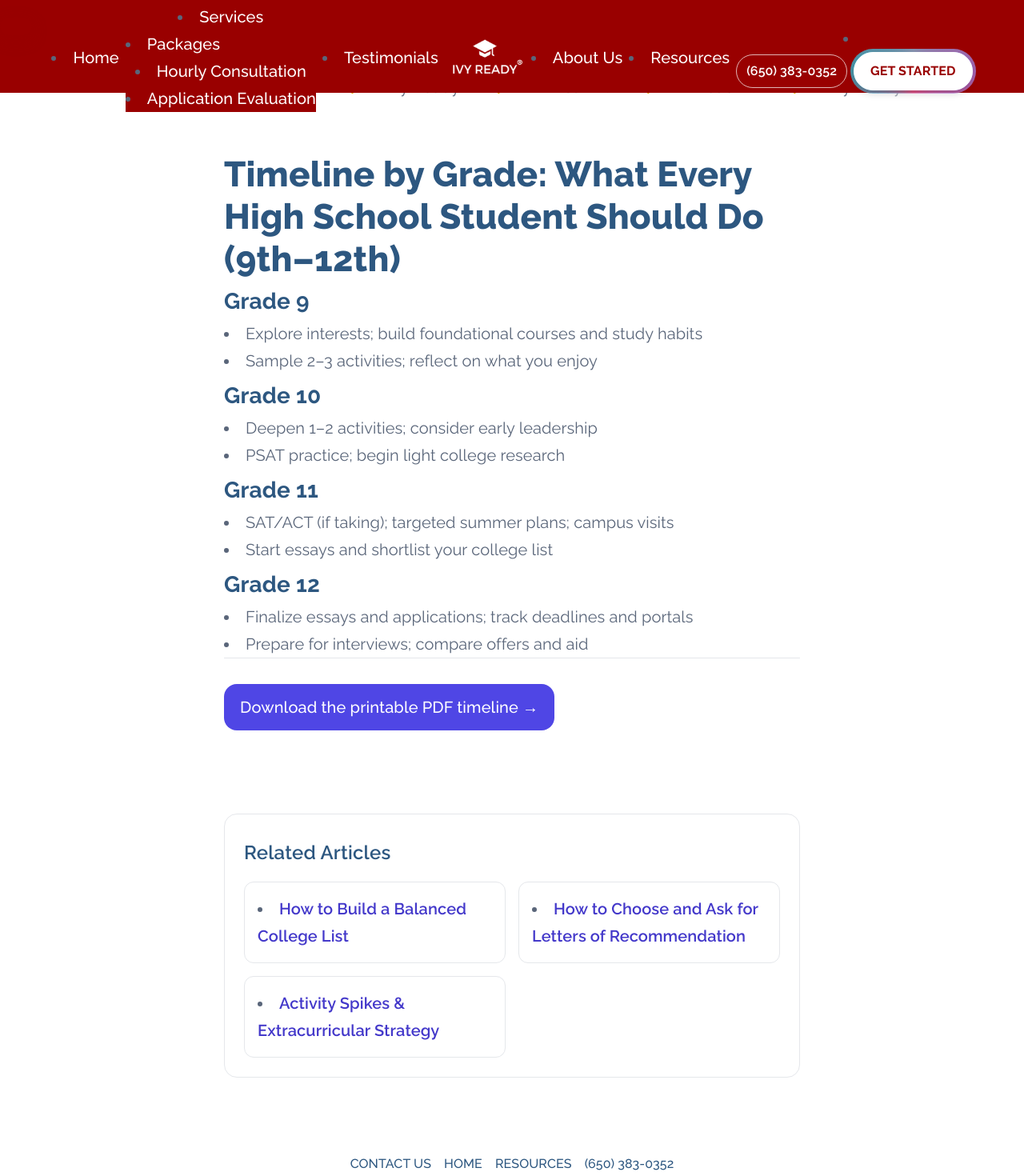
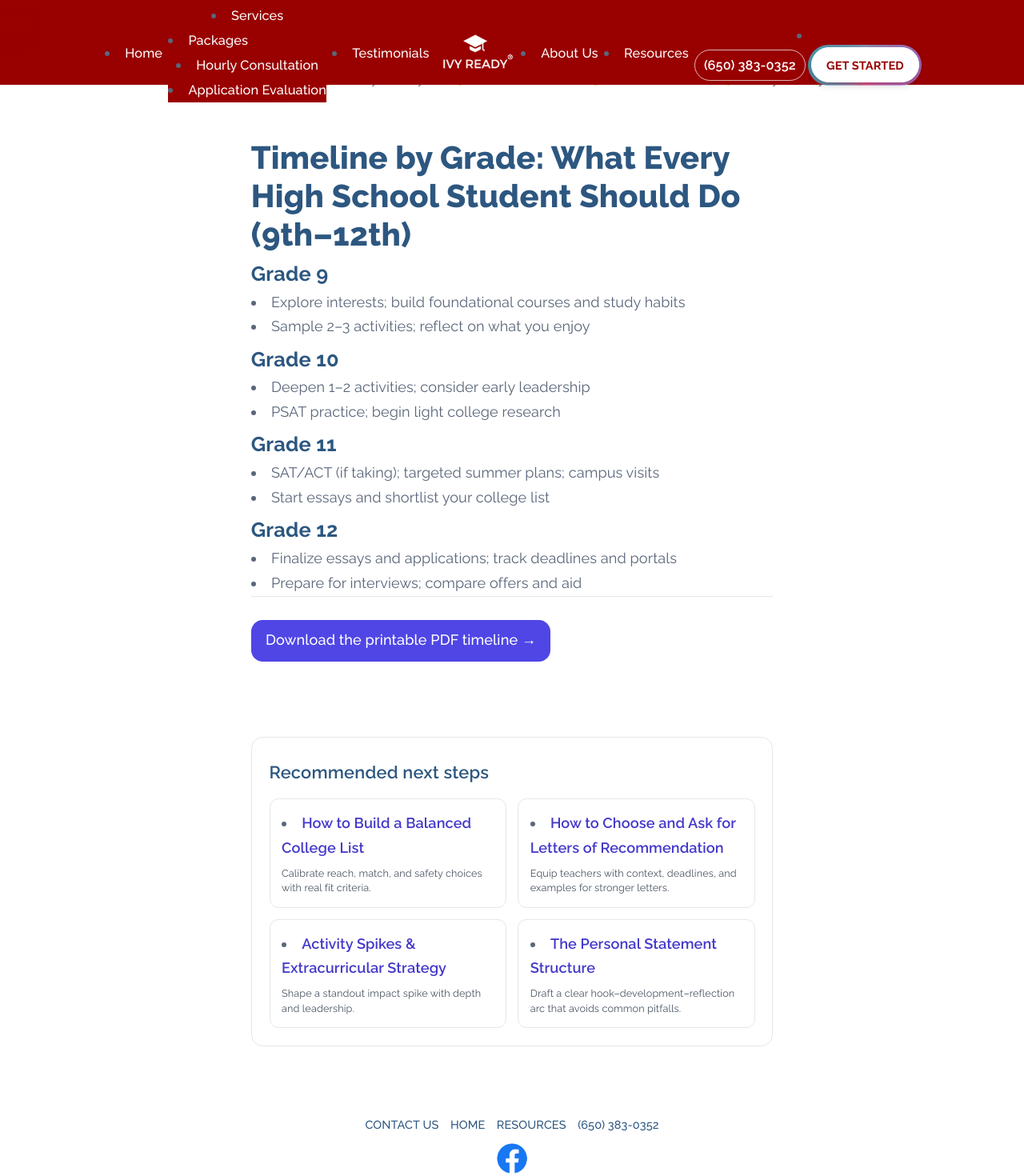
Before and after one commit to TesCoder/IR, a Next.js app in the folder next-js-site/: page /resources/timeline-by-grade in a window 1280 px wide. Shown: the top 1470 px of the page at 80% size. Built offline with nearby package versions, Linux system fonts and the light colour scheme.

Commit message:
web update

```diff
--- a/next-js-site/components/navbar.js
+++ b/next-js-site/components/navbar.js
@@ -42,7 +42,7 @@ export default function Navbar() {
     <nav className="flex flex-col sm:justify-center bg-ivy-red fixed w-full z-20 top-0 left-0">
       {!logoVisibility && (
         <div
-          id="logoModifier1" className="mt-2 container sm:visible md:visible lg:hidden z-40 w-3/12 justify-center -mb-20 md:-mb-4 bg-ivy-red "
+          id="logoModifier1" className="mt-2 container sm:visible md:visible lg:hidden z-40 w-3/12 justify-center -mb-20 md:-mb-4 bg-ivy-red md:hidden lg:block"
         >
           <LogoProjector />
         </div>
@@ -73,7 +73,9 @@ export default function Navbar() {
             className="collapse navbar-collapse justify-evenly flex-col md:flex md:flex-row mt-10"
             id="navbarNav"
           >
-            <ul className="navbar-nav text-white flex flex-col flex-nowrap md:items-center md:justify-center items-center text-center w-full md:flex-row md:space-x-2 -mt-20 md:-mb-6">
+            <ul className="navbar-nav text-white
+            sm:[&_a]:text-[80%] lg:[&_a]:text-[90%]
+            flex flex-col flex-nowrap md:items-center md:justify-center items-center text-center w-full md:flex-row md:space-x-2 -mt-20 md:-mb-6">
 
               <li className="nav-item">
                 <Link className="nav-link text-white hover:opacity-75" href="/#">
--- a/next-js-site/pages/resources/timeline-by-grade.jsx
+++ b/next-js-site/pages/resources/timeline-by-grade.jsx
@@ -50,10 +50,28 @@ export default function ArticleTimeline() {
       </article>
       <div className="mx-auto max-w-3xl px-6 pb-14">
         <RelatedArticles
-          articles={[
-            { title: "How to Build a Balanced College List", href: "/resources/building-a-college-list" },
-            { title: "How to Choose and Ask for Letters of Recommendation", href: "/resources/choosing-recommenders" },
-            { title: "Activity Spikes & Extracurricular Strategy", href: "/resources/extracurricular-strategy" }
+          title="Recommended next steps"
+          items={[
+            {
+              title: "How to Build a Balanced College List",
+              href: "/resources/building-a-college-list",
+              description: "Calibrate reach, match, and safety choices with real fit criteria."
+            },
+            {
+              title: "How to Choose and Ask for Letters of Recommendation",
+              href: "/resources/choosing-recommenders",
+              description: "Equip teachers with context, deadlines, and examples for stronger letters."
+            },
+            {
+              title: "Activity Spikes & Extracurricular Strategy",
+              href: "/resources/extracurricular-strategy",
+              description: "Shape a standout impact spike with depth and leadership."
+            },
+            {
+              title: "The Personal Statement Structure",
+              href: "/resources/personal-statement-structure",
+              description: "Draft a clear hook–development–reflection arc that avoids common pitfalls."
+            }
           ]}
         />
       </div>
--- a/next-js-site/styles/globals.css
+++ b/next-js-site/styles/globals.css
@@ -15,6 +15,7 @@
    Brand & System Variables
 ---------------------------- */
 :root {
+  font-size: 14.5px; /* ~9–10% smaller than 16px; use 14px for ~12.5% */
   /* === Primary Brand === */
   --ivy-red: #990000;         /* hsl(0, 100%, 30%) */
   --ivy-red-dark: #800000;    /* ~15% darker for hover */
```
